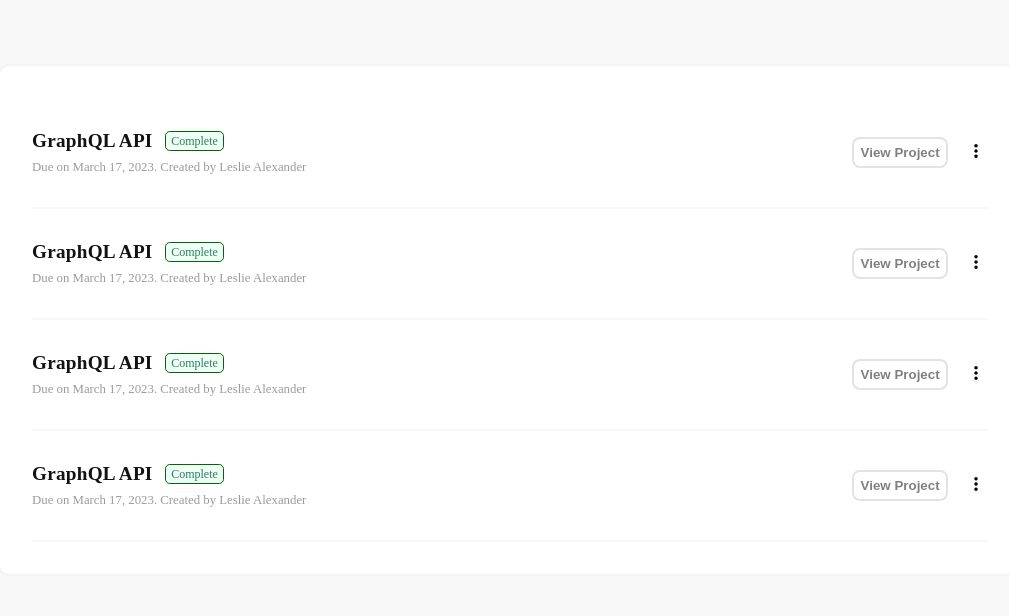
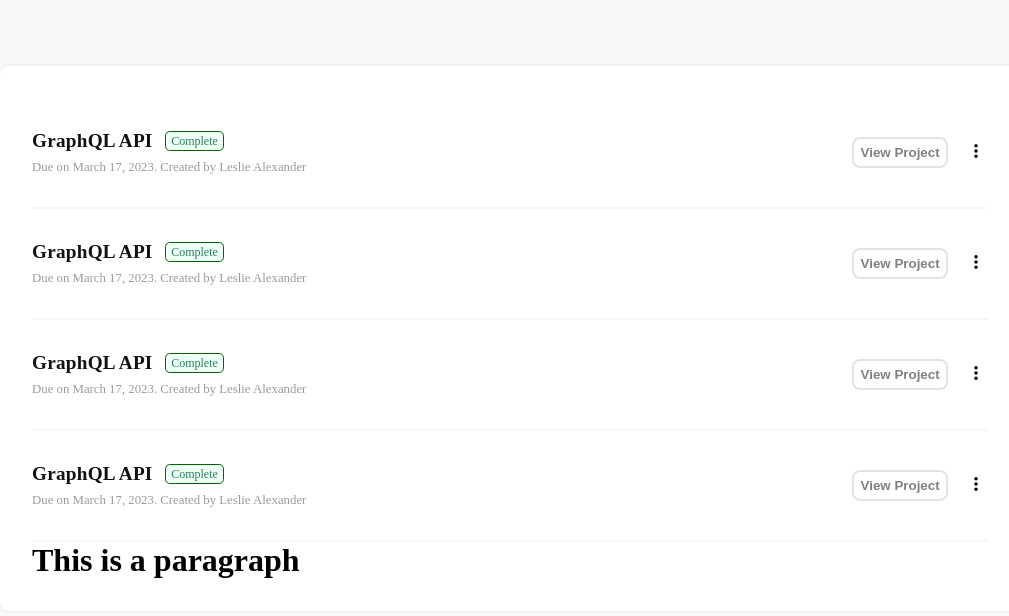
Before and after one commit to Ogor01/Tailwind-ogor--component, a plain HTML site: page Index.html in a window 1280 px wide. Shown: the whole page, without its empty margins (130-1139 px from the left). Drawn offline with Linux system fonts and the light colour scheme.

Commit message:
second version

```diff
--- a/Index.html
+++ b/Index.html
@@ -141,6 +141,8 @@
             </div>
         </div>
 
+        <h1>This is a paragraph</h1>
+
 
 
 
--- a/style.css
+++ b/style.css
@@ -28,8 +28,9 @@ body{
     padding-bottom: 2rem;
     justify-content: space-between;
     align-items:
+}
 
-}
+
 
 .left-list-container{
     width: fit-content;
```
